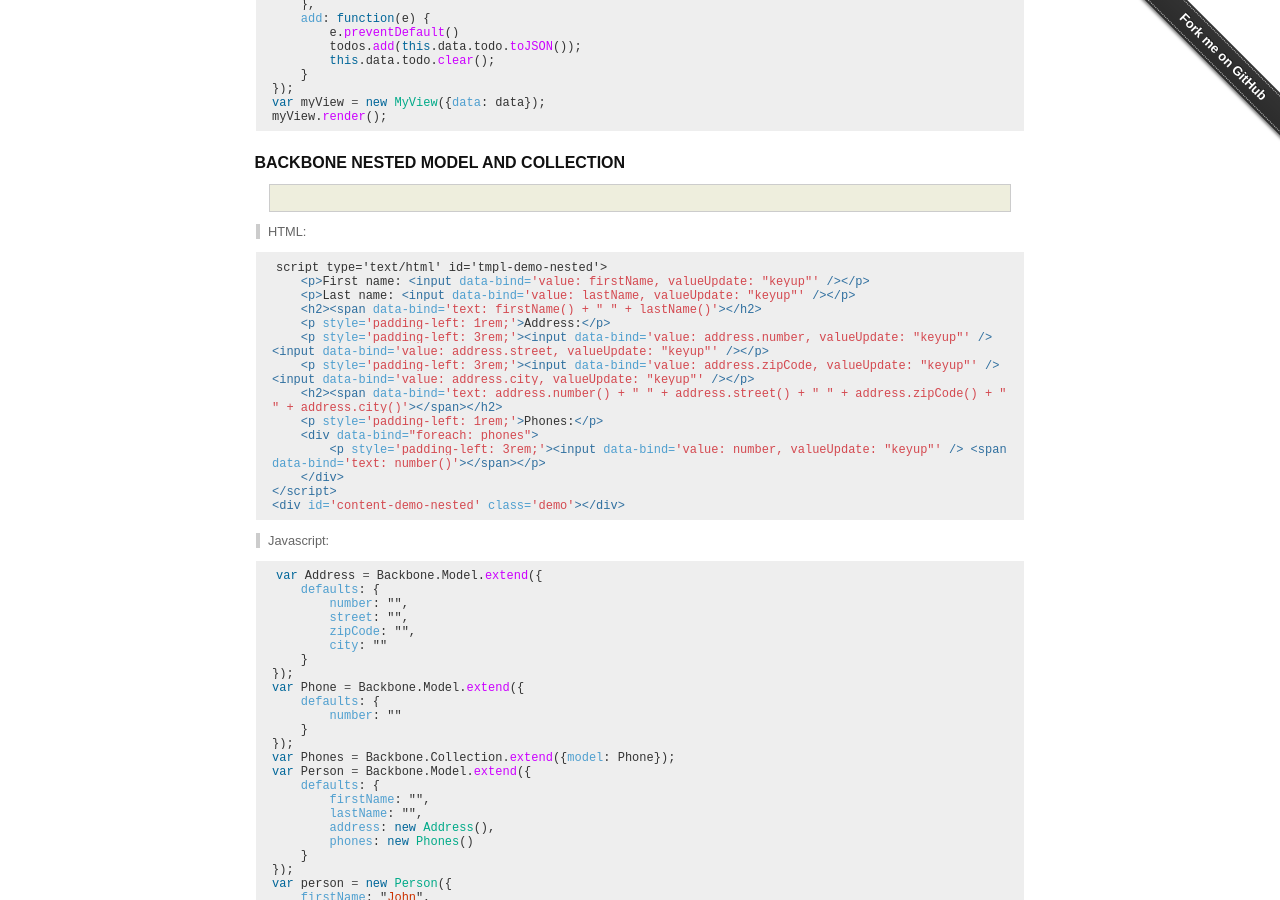
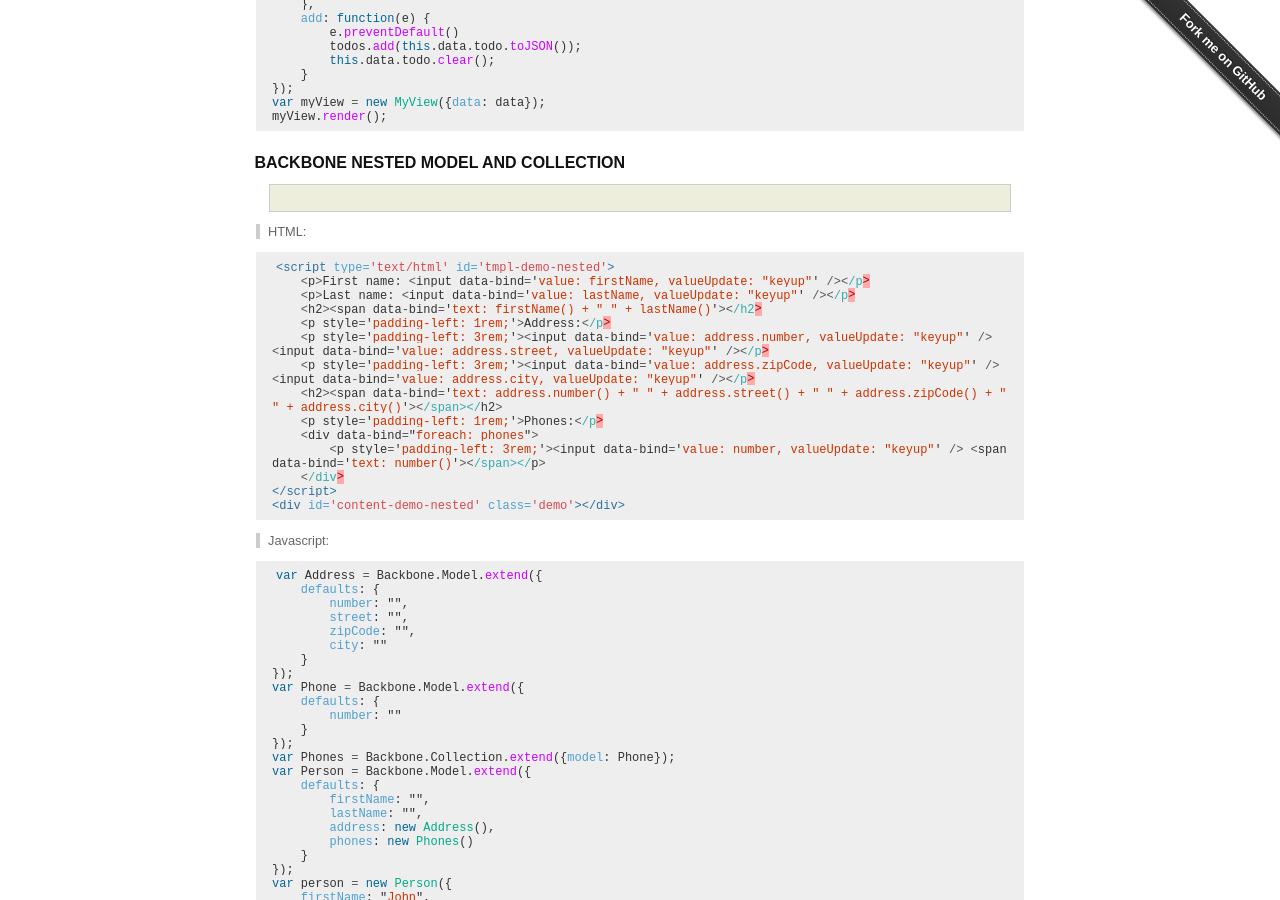
Before and after one commit to mathieumast/koba, a Jekyll site: the page built from exemples.html, in a window 1280 px wide and 900 px high, scrolled down 1248 px. Built offline with Jekyll 4.4.1, drawn with Linux system fonts in a browser that asks for light colours; nearby versions of some CDN libraries; part of the change alters nothing that is shown.

```diff
--- a/_includes/exemples.md
+++ b/_includes/exemples.md
@@ -230,7 +230,7 @@ myView.render();
   > HTML:
 
 ~~~ html
-script type='text/html' id='tmpl-demo-nested'>
+<script type='text/html' id='tmpl-demo-nested'>
     <p>First name: <input data-bind='value: firstName, valueUpdate: "keyup"' /></p>
     <p>Last name: <input data-bind='value: lastName, valueUpdate: "keyup"' /></p>
     <h2><span data-bind='text: firstName() + " " + lastName()'></h2>
```
